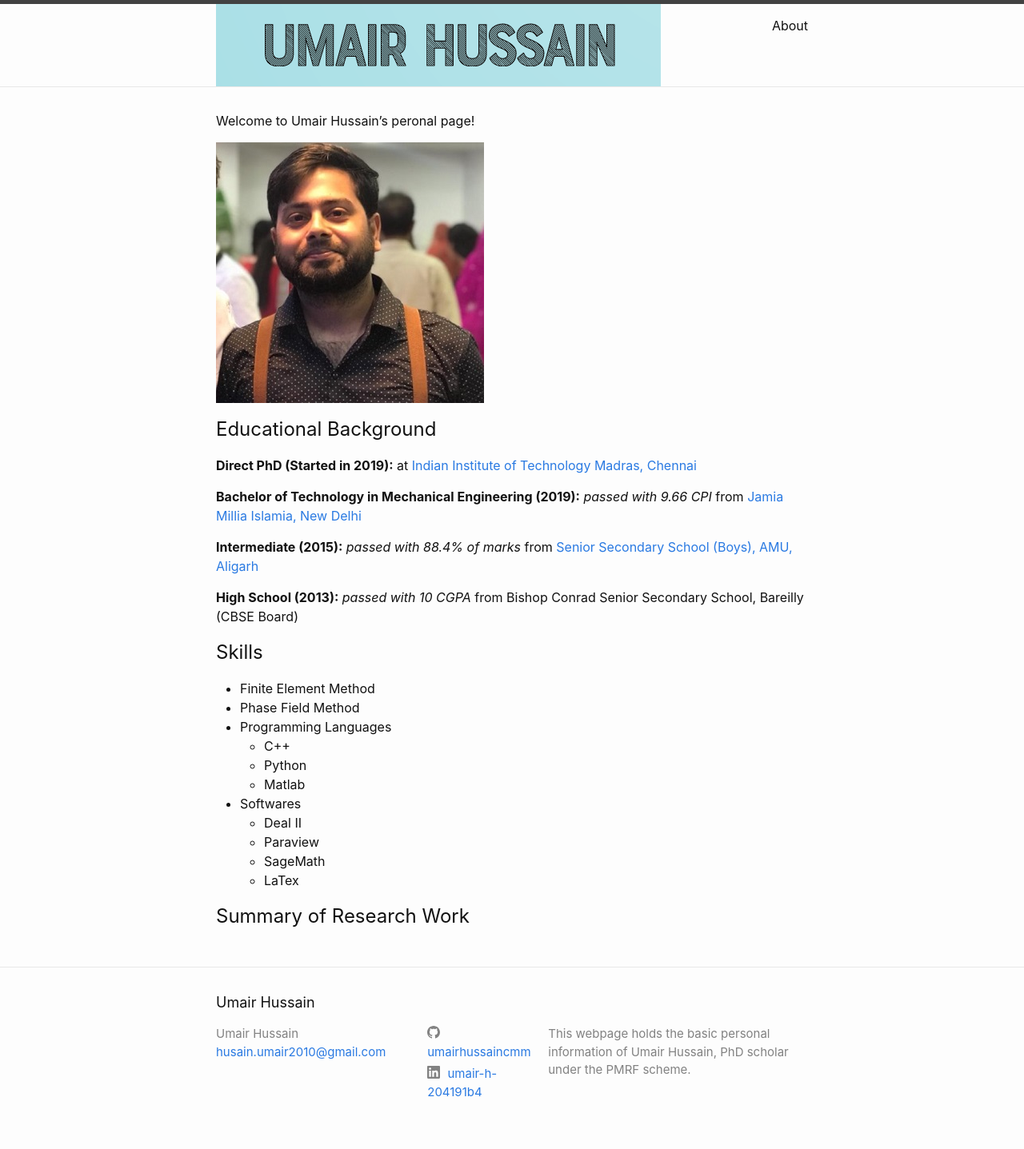
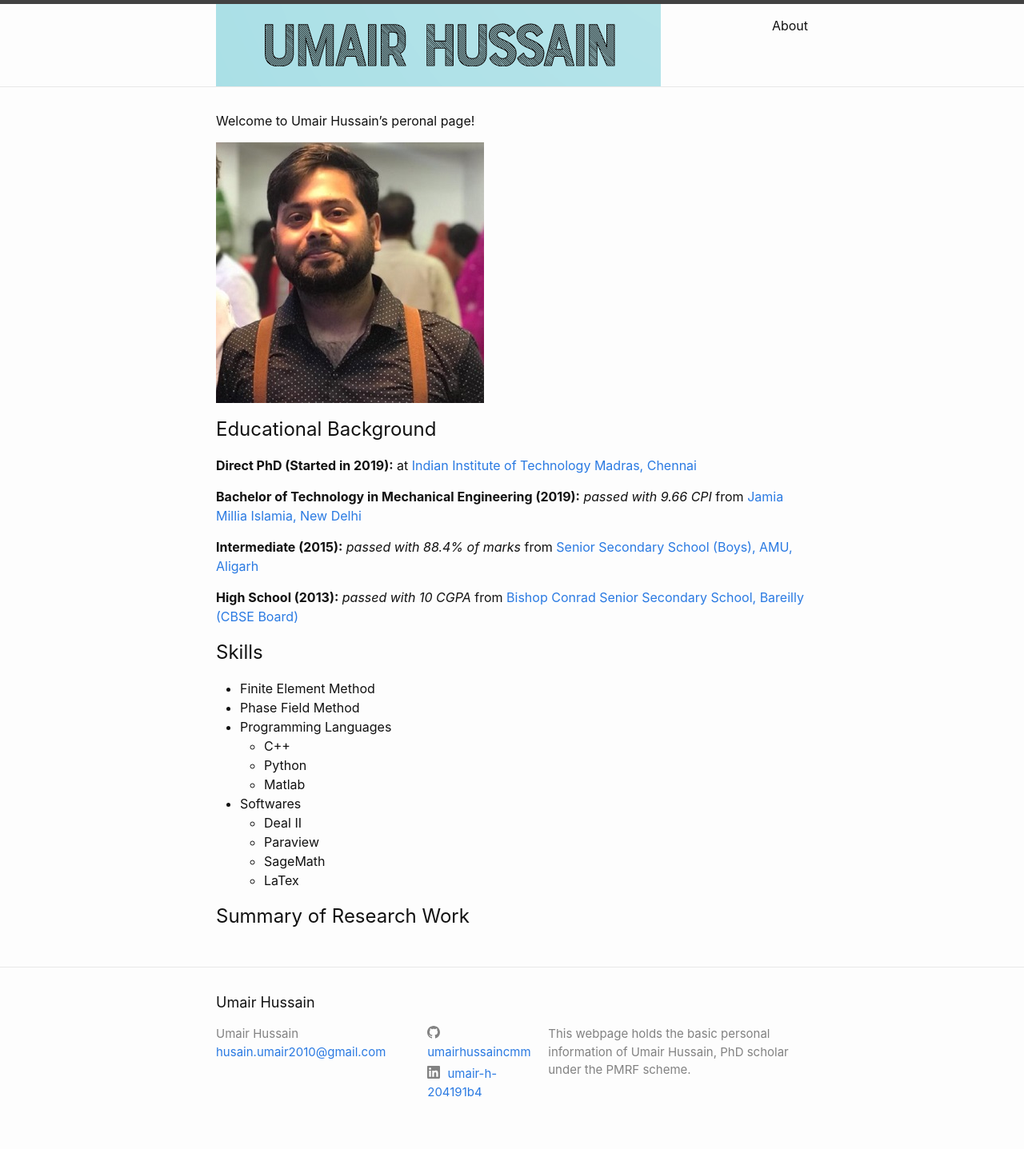
Before and after one commit to umairhussaincmm/umairhussaincmm.github.io, a Jekyll site: the page built from index.markdown, in a window 1280 px wide. Shown: the whole page at 80% size. Built offline with Jekyll 4.4.1, drawn with Linux system fonts in a browser that asks for light colours; part of the change alters nothing that is shown.

```diff
--- a/index.markdown
+++ b/index.markdown
@@ -15,7 +15,7 @@ Welcome to Umair Hussain's peronal page!
 
 **Intermediate (2015):** *passed with 88.4% of marks* from [Senior Secondary School (Boys), AMU, Aligarh](https://www.amu.ac.in/schools/saiyyid-hamid-senior-secondary-school-boys/home-page)
 
-**High School (2013):** *passed with 10 CGPA* from Bishop Conrad Senior Secondary School, Bareilly (CBSE Board)
+**High School (2013):** *passed with 10 CGPA* from [Bishop Conrad Senior Secondary School, Bareilly (CBSE Board)](https://bcsbareilly.com/)
 
 ## Skills
 - Finite Element Method
```
